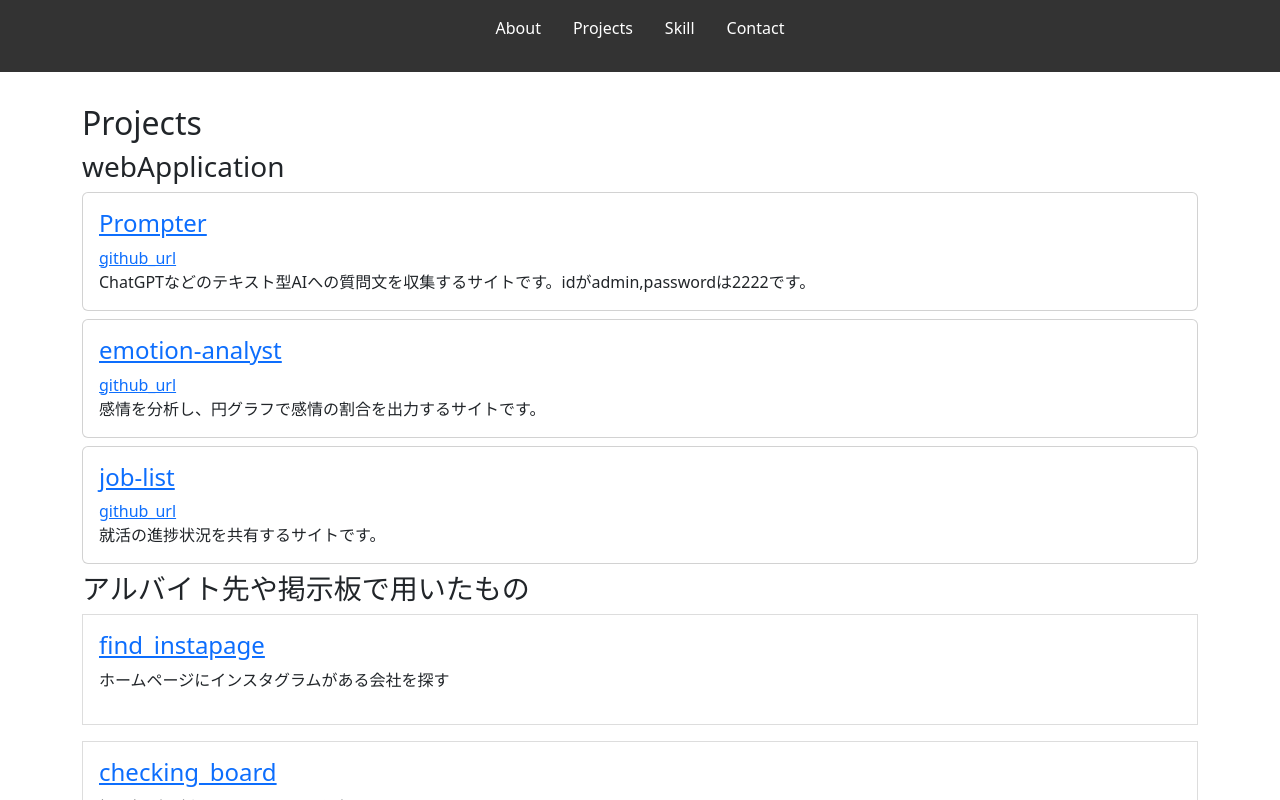
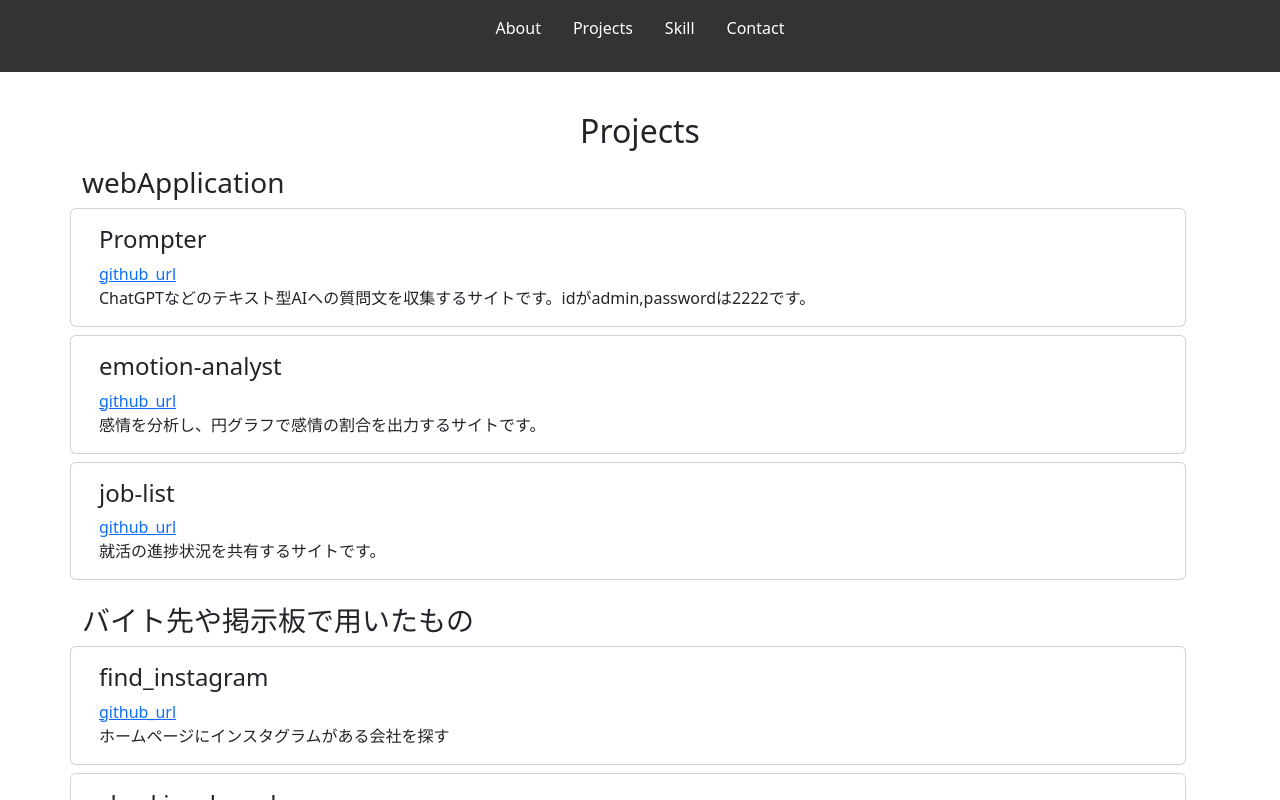
Before and after one commit to Takenoko463/portfolio-app, a React (Create React App) app: page / in a window 1280 px wide. Shown: the top 800 px of the page. Built offline with nearby package versions, Linux system fonts and the light colour scheme.

Commit message:
情報をjsonファイルにまとめておく

```diff
--- a/src/components/Projects.js
+++ b/src/components/Projects.js
@@ -1,55 +1,18 @@
 import "bootstrap/dist/css/bootstrap.min.css"; // BootstrapのCSSをインポート
 import Card from "react-bootstrap/Card"; // React BootstrapのCardコンポーネントをインポート
 import Row from "react-bootstrap/Row";
-
+import projectData from "../data/project-data.json";
 function Projects() {
-  const projects = [
-    {
-      name: "Prompter",
-      url: "54.199.100.28",
-      git_hub_url: "https://github.com/Takenoko463/prompter",
-      content:
-        "ChatGPTなどのテキスト型AIへの質問文を収集するサイトです。idがadmin,passwordは2222です。",
-    },
-    {
-      name: "emotion-analyst",
-      url: "https://emotionanalyzer-c2d45.web.app/",
-      git_hub_url: "https://github.com/Takenoko463/emotion-analyst-front",
-      content: "感情を分析し、円グラフで感情の割合を出力するサイトです。",
-    },
-    {
-      name: "job-list",
-      url: "#",
-      git_hub_url: "https://github.com/Takenoko463/job_list_front",
-      content: "就活の進捗状況を共有するサイトです。",
-    },
-  ];
+  const webApplications = projectData.webApplications;
+  const others = projectData.others;
 
   return (
-    <Row className="Projects" id="projects">
-      <h2>Projects</h2>
+    <Row className="py-2" id="projects">
+      <h2 className="md-1 text-center">Projects</h2>
 
-      <Child title="webApplication" projectArray={projects} />
+      <Child title="webApplication" projectArray={webApplications} />
 
-      <subsection>
-        <h3>アルバイト先や掲示板で用いたもの</h3>
-        <div class="project">
-          <h4>
-            <a href="https://github.com/Takenoko463/find_instapage">
-              find_instapage
-            </a>
-          </h4>
-          <p>ホームページにインスタグラムがある会社を探す</p>
-        </div>
-        <div class="project">
-          <h4>
-            <a href="https://github.com/Takenoko463/cheking_board">
-              checking_board
-            </a>
-          </h4>
-          <p>掲示板が更新されるとメールで通知される</p>
-        </div>
-      </subsection>
+      <Child title="バイト先や掲示板で用いたもの" projectArray={others} />
     </Row>
   );
 }
@@ -59,7 +22,9 @@ const Child = ({ title, projectArray }) => {
       <Card key={index} className="mb-2">
         <Card.Body>
           <Card.Title as="h4">
-            <a href={project.url}>{project.name}</a>
+            <a href={project.url} className="text-reset text-decoration-none">
+              {project.name}
+            </a>
           </Card.Title>
           <Card.Link href={project.git_hub_url}>github_url</Card.Link>
           <Card.Text>{project.content}</Card.Text>
@@ -68,10 +33,10 @@ const Child = ({ title, projectArray }) => {
     );
   });
   return (
-    <subsection>
+    <Row className="py-2">
       <h3>{title}</h3>
       {projectList}
-    </subsection>
+    </Row>
   );
 };
 export default Projects;
--- /dev/null
+++ b/src/data/project-data.json
@@ -0,0 +1,36 @@
+{
+  "webApplications": [
+    {
+      "name": "Prompter",
+      "url": "54.199.100.28",
+      "git_hub_url": "https://github.com/Takenoko463/prompter",
+      "content": "ChatGPTなどのテキスト型AIへの質問文を収集するサイトです。idがadmin,passwordは2222です。"
+    },
+    {
+      "name": "emotion-analyst",
+      "url": "https://emotionanalyzer-c2d45.web.app/",
+      "git_hub_url": "https://github.com/Takenoko463/emotion-analyst-front",
+      "content": "感情を分析し、円グラフで感情の割合を出力するサイトです。"
+    },
+    {
+      "name": "job-list",
+      "url": "#",
+      "git_hub_url": "https://github.com/Takenoko463/job_list_front",
+      "content": "就活の進捗状況を共有するサイトです。"
+    }
+  ],
+  "others":[
+    {
+      "name": "find_instagram",
+      "url": "#",
+      "git_hub_url": "https://github.com/Takenoko463/find_instapage",
+      "content": "ホームページにインスタグラムがある会社を探す"
+    },
+    {
+      "name": "checking_board",
+      "url": "#",
+      "git_hub_url": "https://github.com/Takenoko463/cheking_board",
+      "content": "掲示板が更新されるとメールで通知される"
+    }
+  ]
+}
```
